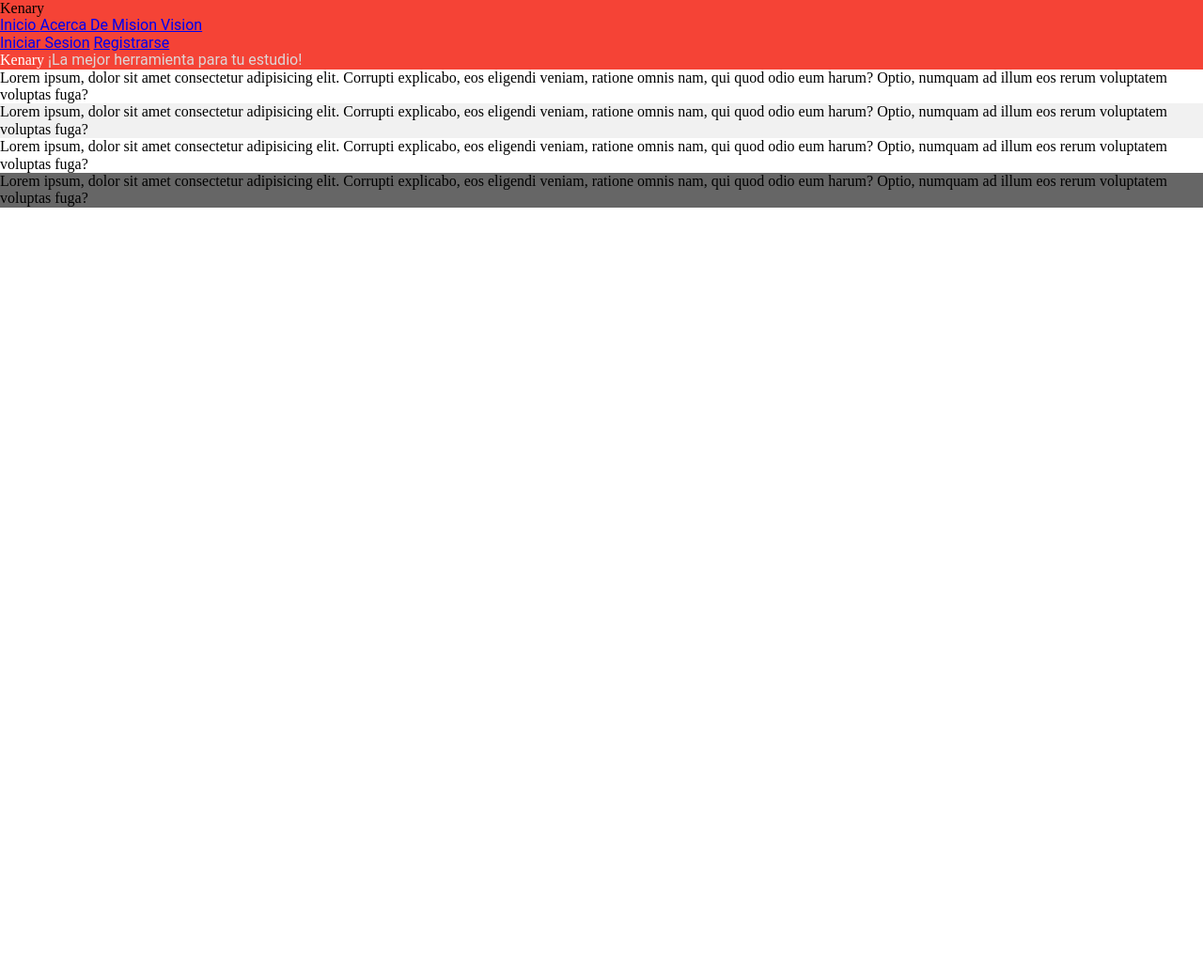
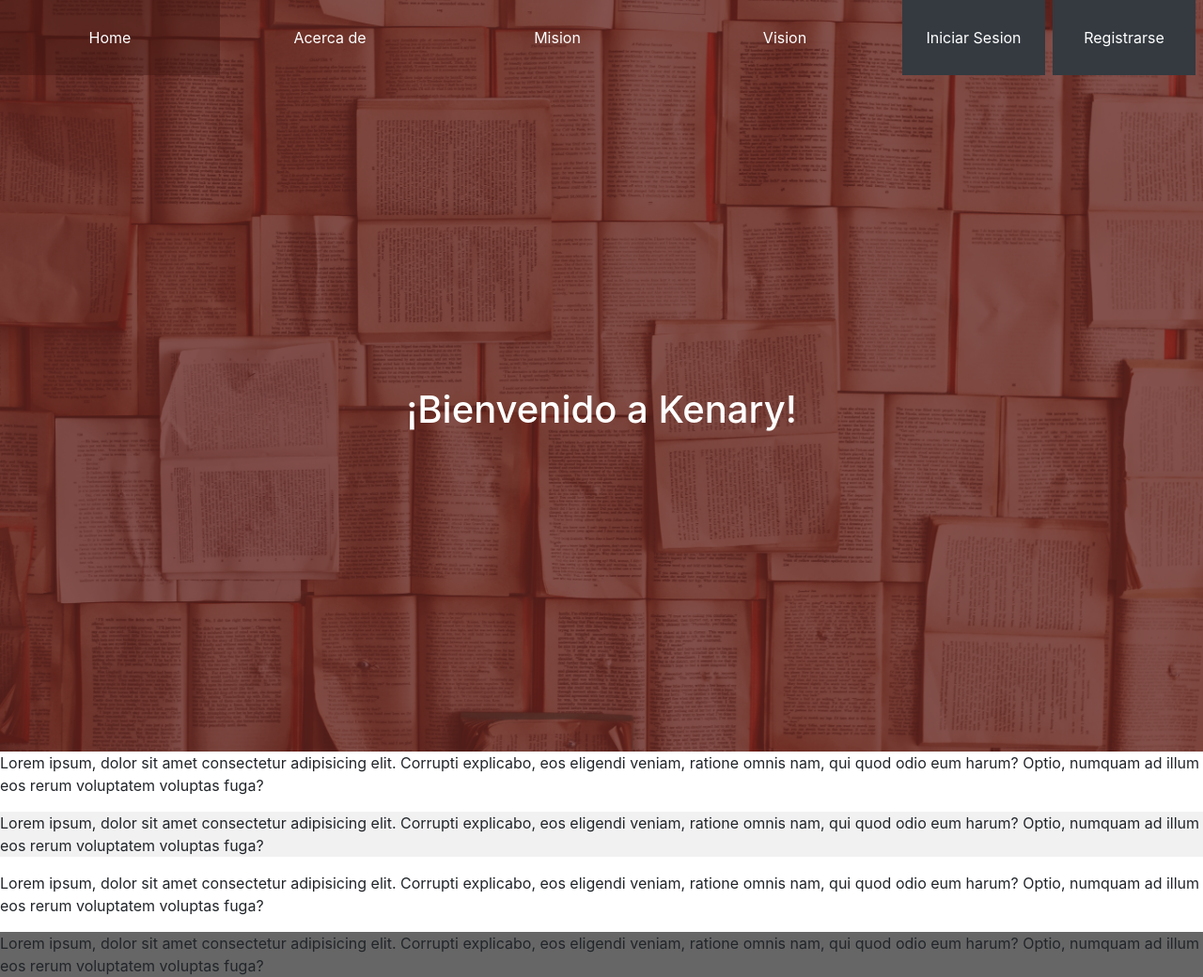
Before and after one commit to SIUUUUU/Kenary-FrontEnd, a PHP site: page / in a window 1280 px wide. Shown: the top 1040 px of the page at 94% size. Before the commit the page ends 221 px from the top, so only its background shows below. Run offline with PHP 8.4, Linux system fonts and the light colour scheme.

Commit message:
Arreglando diseño  un poco Index

```diff
--- a/assets/css/style.css
+++ b/assets/css/style.css
@@ -19,11 +19,42 @@ nav ul li{
     margin-left: 1vw;
     margin-right: 1vw;
 }
+.w-50{
+    width: 50%;
+}
+.w-75{
+    width: 75%;
+}
+.w-25{
+    width: 25%;
+}
+.btn-nav{
+    display: flex;
+    justify-items: center;
+    justify-content: center;
+    width: 25%;
+    height: 100%;
+    text-align: center;
+    align-self: center;
+    align-items: center;
+    color: #fff;
+    border: none;
+    border-radius: 0px;
+    text-decoration: none;
+
+}
+.btn-nav:hover{
+    background-color:rgba(63, 19, 15, 0.418) ;
+    cursor: pointer;
+}
 .back-login{
     background: url("../img/background.jpg") no-repeat center/cover;
 }
 .back-login2{
     background: url("../img/back2.jpg") no-repeat center/cover;
+}
+.back-login3{
+    background: url("../img/back3.jpg") no-repeat center/cover;
 }
 .tela{
     top: 0;
@@ -43,6 +74,7 @@ nav ul li{
     opacity: 0.45 ;
     z-index: 1;
 }
+
 .index-5{
     z-index: 5;
 }
@@ -71,6 +103,22 @@ nav ul li{
     'profile spaces';
     grid-template-rows: 10% 1fr;
     grid-template-columns: 20% 1fr;
+}.nav{
+    background-color:rgba(201, 93, 85,0) ;
+    grid-area: nav;
+}
+.center{
+    grid-area: center;
+}
+.home-wraper{
+    display: grid;
+    width: 100%;
+    height: 100vh;
+    grid-template-areas:
+    'nav'
+    'center';
+    grid-template-rows: 10% 1fr;
+    grid-template-columns: 1fr;
 }
 .h-50{
     height: 50%;
--- a/dist/index.html
+++ b/dist/index.html
@@ -9,6 +9,10 @@
   <link rel="stylesheet" type="text/css" href="assets/css/style.css">
   <link rel="stylesheet" type="text/css" href="assets/css/normalize/normalize.css">
   <link rel="stylesheet" href="style.css">
+  <link rel="stylesheet" href="../assets/css/style.css">
+  <link rel="stylesheet" href="../assets/css/colos.css">
+  <link rel="stylesheet" href="https://stackpath.bootstrapcdn.com/bootstrap/4.4.1/css/bootstrap.min.css"
+    integrity="sha384-Vkoo8x4CGsO3+Hhxv8T/Q5PaXtkKtu6ug5TOeNV6gBiFeWPGFN9MuhOf23Q9Ifjh" crossorigin="anonymous">
   <link rel="stylesheet" href="responsive.css">
   <link rel="stylesheet" href="../assets/css/colors.css">
   <link rel="stylesheet" href="../assets/css/fontawesome/fontawesome.css">
@@ -16,39 +20,32 @@
 </head>
 
 <body>
-  <nav class="menu flex items-center justify-between flex-wrap bg-gray-800  red shadow-xl">
-    <div class="title flex items-center flex-shrink-0 text-white mr-6 m-1">
-      <span class="font-bold text-xl p-3">Kenary</span>
-    </div>
+  <section class="vh-100 w-100">
+    <div class="w-100 v-100 position-relative">
+      <div class="position-relative w-100 d-flex justify-content-center vh-100 align-items-center back-login3">
+        <div class="position-absolute h-100 w-100 tela"></div>
+        <div class="position-absolute h-100 w-100 tela2"></div>
+        <div class="w-100 h-100 position-relative index-5 home-wraper">
 
-    <div class="w-full block flex-grow sm:flex sm:items-center sm:w-auto roboto font-white">
-      <div class="text-sm sm:flex-grow justify-between ">
-        <a href="#" class="block mt-4 sm:inline-block sm:mt-0 hover:text-white mr-4 p-5 elements-nav">
-          Inicio
-        </a>
-        <a href="#" class="block mt-4 sm:inline-block sm:mt-0 hover:text-white mr-4 p-5 elements-nav">
-          Acerca De
-        </a>
-        <a href="#" class="block mt-4 sm:inline-block sm:mt-0 hover:text-white mr-4 p-5 elements-nav">
-          Mision
-        </a>
-        <a href="#" class="block mt-4 sm:inline-block sm:mt-0 hover:white p-5 elements-nav">
-          Vision
-        </a>
+
+          <nav class="w-100 d-flex flex-row justify-content-between nav">
+            <div class="d-flex w-75">
+              <span class="btn-nav text-white">Home</span>
+              <div class="btn-nav mr-2"><a href="#about" class="text-white">Acerca de</a></div>
+              <div class="btn-nav mr-2"><a href="#mision" class="text-white">Mision</a></div>
+              <div class="btn-nav mr-2"><a href="#vision" class="text-white">Vision</a></div>
+            </div>
+            <div class="w-25 d-flex align-items-center">
+                <div class="btn-nav w-50 mr-2 btn-dark"><a href="login.html" class="text-white">Iniciar Sesion</a></div>
+                <div class="btn-nav w-50 mr-2 btn-dark"><a href="register.html" class="text-white">Registrarse</a></div>
+            </div>
+          </nav>
+          <div class="center d-flex justify-content-center align-items-center">
+            <h1 class="text-white">¡Bienvenido a Kenary!</h1>
+          </div>
+        </div>
       </div>
-      <div class="options m-1 flex flex-row">
-        <a href="login.html"
-          class="login inline-block text-sm px-4 py-2 leading-none border rounded text-white border-white elements-nav hover:text-blue-500 hover:bg-white mt-4 md:mt-0">Iniciar
-          Sesion</a>
-        <a href="register.html"
-          class="inline-block text-sm px-4 py-2 leading-none border rounded text-white border-white elements-nav hover:text-blue-500 hover:bg-white mt-4 md:mt-0">Registrarse</a>
-      </div>
-    </div>
-  </nav>
-  <section id="title" class="sect w-full  h-screen-85 red shadow-down">
-    <div class="main herencia flex flex-col  items-center justify-center">
-      <span class="roboto-condensed font-white font-title">Kenary</span>
-      <span class="font-white-10 font-subtitle roboto ">¡La mejor herramienta para tu estudio!</span>
+
     </div>
   </section>
   <section id="about" class="about w-full h-screen white flex flex-row justify-center items-center">
```
Also changed, not shown: assets/img/back3.jpg (added).
